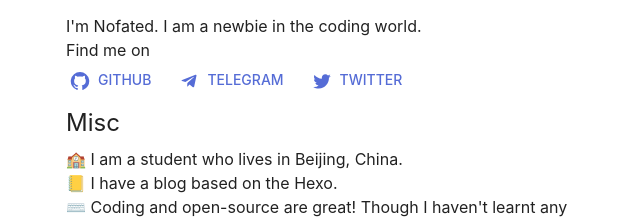
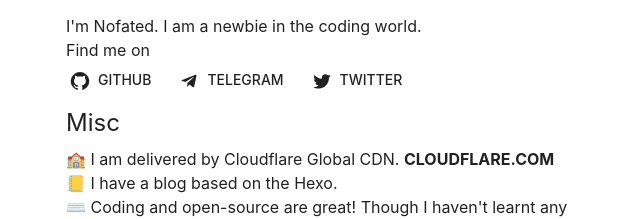
Before and after one commit to Nofated095/nof.moe, a React (Vite) app: page / in a window 1280 px wide. Shown: the part 265-484 px from the top of the page, without its empty margins (314-954 px from the left). Built offline with nearby package versions, Linux system fonts and the light colour scheme; a web font is replaced by a local one.

Commit message:
Update Color

```diff
--- a/src/App.tsx
+++ b/src/App.tsx
@@ -111,13 +111,13 @@
                 I'm Nofated. I am a newbie in the coding world.<br />
                 Find me on
                 <Stack spacing={2} direction="row">
-                  <Button variant="text" href="https://github.com/Nofated095" startIcon={<GitHubIcon />}>
+                  <Button variant="text" color="inherit" href="https://github.com/Nofated095" startIcon={<GitHubIcon />}>
                     GitHub
                   </Button>
-                  <Button variant="text" href="https://t.me/s/Nofated" startIcon={<TelegramIcon />}>
+                  <Button variant="text" color="inherit" href="https://t.me/s/Nofated" startIcon={<TelegramIcon />}>
                     Telegram
                   </Button>
-                  <Button variant="text" href="https://twitter.com/nofated095" startIcon={<TwitterIcon />}>
+                  <Button variant="text" color="inherit" href="https://twitter.com/nofated095" startIcon={<TwitterIcon />}>
                     Twitter
                   </Button>
                 </Stack>
@@ -126,7 +126,7 @@
                 <Typography variant="h5" component="h2" gutterBottom>
                   Misc
                 </Typography>
-                🏫 I am a student who lives in Beijing, China.<br />
+                🏫 I am delivered by Cloudflare Global CDN. <strong>CLOUDFLARE.COM</strong><br />
                 📒️ I have a blog based on the Hexo.<br />
                 ⌨️ Coding and open-source are great! Though I haven't learnt any languages...<br />
                 🏢 I am a member of LittleSkin Community Support. I help maintain the bot and manual.<br />
@@ -138,11 +138,12 @@
                 <Typography variant="h5" component="h2" gutterBottom>
                   About
                 </Typography>
-                I am in senior high and I'm preparing for the Chinese College Entrance Examination, aka GaoKao.<br />
+                I am in senior high and I'm preparing for the Chinese College Entrance Examination, aka GaoKao. But maybe I will also prepare for Hong Kong DSE.<br />
 
                 I do open-source works, you can check them on GitHub. But I didn't have a completely independent open-source project.😢<br />
 
                 I am happy to chat. Chinese is OK but I am very poor at English listening and speaking.😰<br />
+
               </Box>
             </TabPanel>
           </Box>
```
